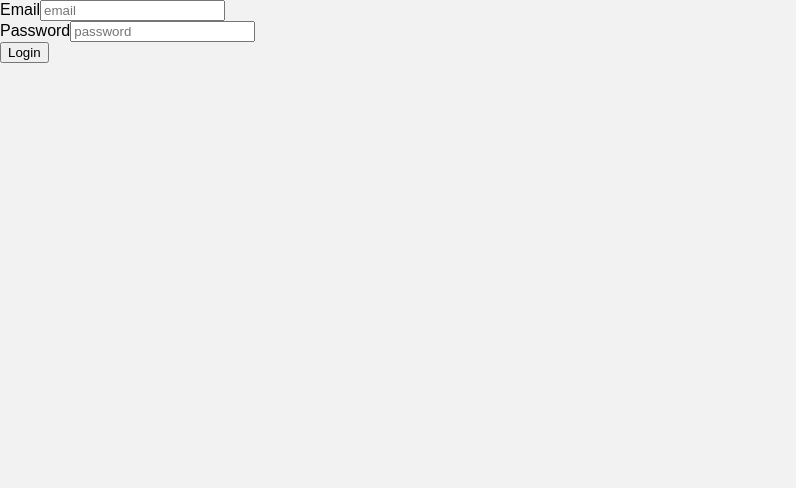
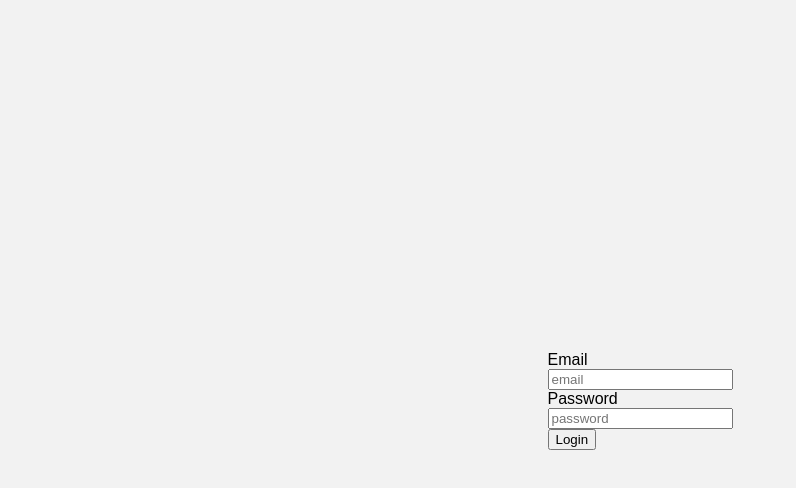
Before and after one commit to matthew-gordon/appmvp_slack, a React (Create React App) app in the folder app/web/: page /login in a window 1280 px wide. Shown: the top 488 px of the page, without its empty margins (0-796 px from the left). Built offline with nearby package versions, Linux system fonts and the light colour scheme.

Commit message:
[WIP] update login page config

```diff
--- a/app/web/src/App.js
+++ b/app/web/src/App.js
@@ -38,10 +38,10 @@ function App() {
     <Router>
       <Suspense fallback={<Loading />}>
         <Switch>
-          <AuthenticatedRoute path="/workspaces/:id">
+          <AuthenticatedRoute path="/client/:userId/workspaces/:id">
             <Workspace />
           </AuthenticatedRoute>
-          <AuthenticatedRoute path="/workspaces">
+          <AuthenticatedRoute path="/client/:userId/workspaces">
             <Workspaces />
           </AuthenticatedRoute>
           <UnAuthenticatedRoutes />
--- a/app/web/src/actions/auth.js
+++ b/app/web/src/actions/auth.js
@@ -25,7 +25,7 @@ export const loginUser = ({ email, password }, success) => {
       localStorage.setItem('expiresAt', responseBody.expiresAt);
 
       dispatch(authSuccess(responseBody));
-      success(true);
+      success(true, { user: responseBody.userInfo });
     } catch (err) {
       dispatch(authError(err.message));
       success(false);
--- a/app/web/src/pages/Login.js
+++ b/app/web/src/pages/Login.js
@@ -1,30 +1,32 @@
 import React, { useState } from 'react';
+import styled from 'styled-components';
 import { useHistory } from 'react-router-dom';
 import { connect, useSelector } from 'react-redux';
 import { loginUser } from '../actions/auth';
 
-const LoginPage = ({ loginUser }) => {
-  const history = useHistory();
-  const auth = useSelector((state) => state.auth);
+const LoginForm = () => {
   const [email, setEmail] = useState('');
   const [password, setPassword] = useState('');
+
+  const history = useHistory();
 
   const handleSubmit = (e) => {
     e.preventDefault();
 
-    loginUser({ email, password }, (success) => {
-      if (success) {
-        history.push('/workspaces');
+    loginUser({ email, password }, (success, { user }) => {
+      if (success && !!user) {
+        history.push(`/client/${user.id}/workspaces`);
       }
     });
   };
 
   return (
-    <div>
-      {auth.error && <span>{auth.error}</span>}
-      <form onSubmit={handleSubmit}>
+    <form onSubmit={handleSubmit}>
+      <div>
         <div>
           <label>Email</label>
+        </div>
+        <div>
           <input
             type="text"
             placeholder="email"
@@ -32,8 +34,12 @@ const LoginPage = ({ loginUser }) => {
             onChange={(e) => setEmail(e.target.value)}
           />
         </div>
+      </div>
+      <div>
         <div>
           <label>Password</label>
+        </div>
+        <div>
           <input
             type="password"
             placeholder="password"
@@ -41,11 +47,36 @@ const LoginPage = ({ loginUser }) => {
             onChange={(e) => setPassword(e.target.value)}
           />
         </div>
+      </div>
 
-        <button type="submit">Login</button>
-      </form>
-    </div>
+      <button type="submit">Login</button>
+    </form>
+  );
+};
+
+const LoginPage = ({ loginUser }) => {
+  const auth = useSelector((state) => state.auth);
+
+  return (
+    <Container>
+      <FormContainer>
+        {auth.error && <span>{auth.error}</span>}
+        <LoginForm loginUser={loginUser} />
+      </FormContainer>
+    </Container>
   );
 };
 
 export default connect(null, { loginUser })(LoginPage);
+
+const Container = styled.div`
+  display: flex;
+  justify-content: center;
+  align-items: center;
+  height: 100vh;
+  width: 100vw;
+`;
+
+const FormContainer = styled.div`
+  padding: 12px;
+`;
--- a/app/web/src/pages/Workspaces.js
+++ b/app/web/src/pages/Workspaces.js
@@ -27,7 +27,9 @@ const WorkspacesPage = () => {
             },
           ].map((workspace, idx) => (
             <div key={idx}>
-              <Link to={`/workspaces/${workspace.id}`}>
+              <Link
+                to={`/client/${auth.userInfo.id}/workspaces/${workspace.id}`}
+              >
                 <WorkspaceListItem>{workspace.name}</WorkspaceListItem>
                 <Hr />
               </Link>
```
Also changed, not shown: 1 other file (tests, documents, lock files or other folders).
